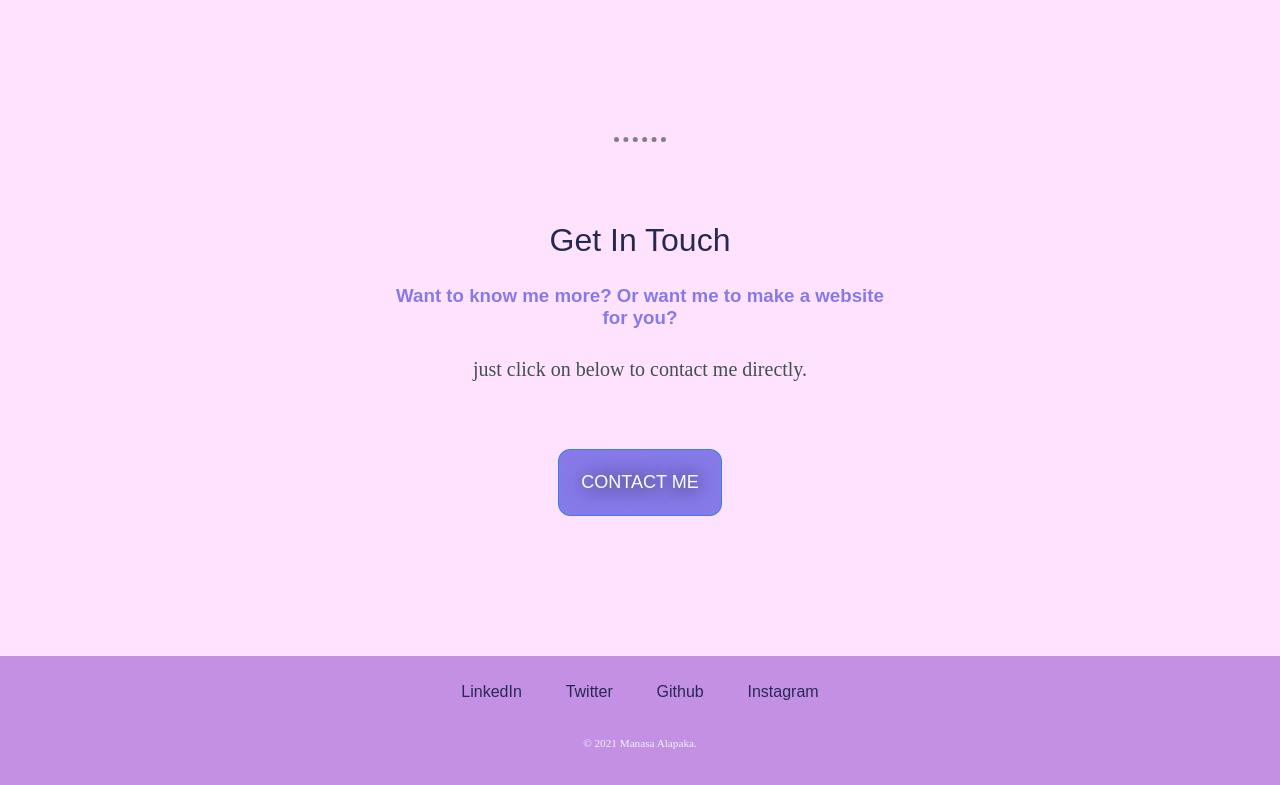
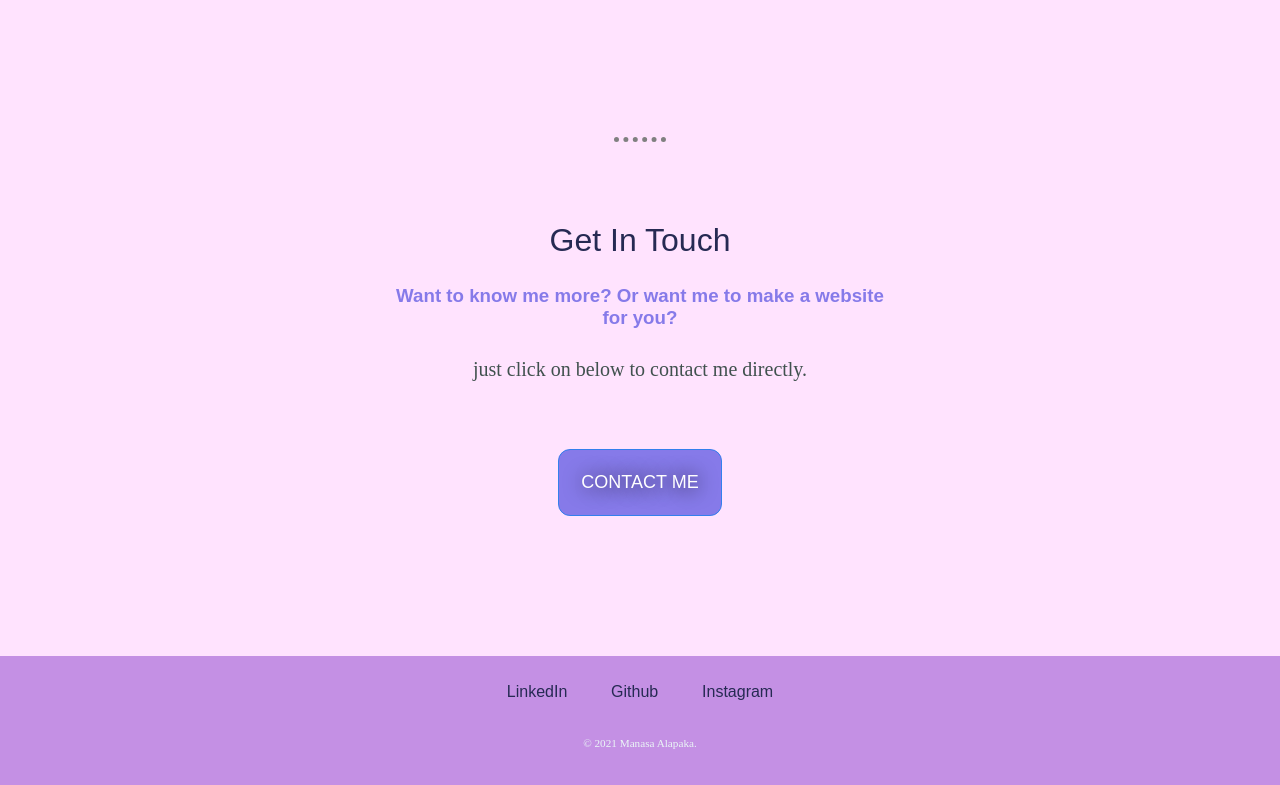
Before and after one commit to ManasaAlapaka/Personal_Website, a plain HTML site: page index.html in a window 1280 px wide. Shown: the part 3340-4125 px from the top of the page. Drawn offline with Linux system fonts and the light colour scheme.

Commit message:
Update index.html

```diff
--- a/index.html
+++ b/index.html
@@ -76,10 +76,9 @@
       </div>
     </div>
     <div class="bottom-container">
-      <a class="footer-link" href="https://www.linkedin.com/in/manasa-alapaka-9484b31b5">LinkedIn</a>
-      <a class="footer-link" href="https://twitter.com/Manasa_Alapaka">Twitter</a>
-      <a class="footer-link" href="https://github.com/ManasaAlapaka">Github</a>
-      <a class="footer-link" href="https://www.instagram.com/manasa_alapaka/">Instagram</a>
+      <a class="footer-link" href="#">LinkedIn</a>
+      <a class="footer-link" href="#">Github</a>
+      <a class="footer-link" href="#/">Instagram</a>
       <p class="copyright">© 2021 Manasa Alapaka.</p>
     </div>
 
```
